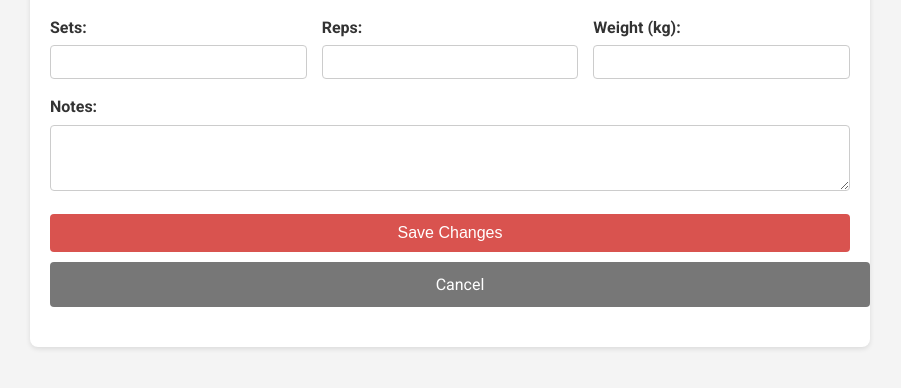
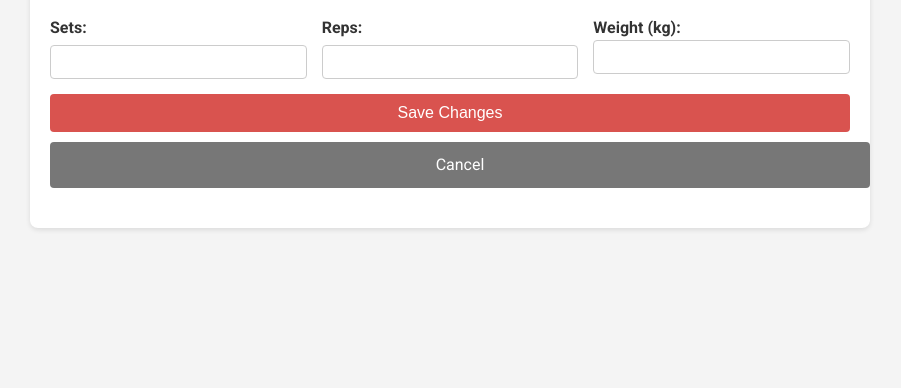
Before and after one commit to CazK0/Basic-Gym, a Flask app: template GymProject/templates/edit.html in a window 1280 px wide. Shown: the part 287-675 px from the top of the page, without its empty margins (190-1091 px from the left). Run offline with Flask 3, Linux system fonts and the light colour scheme; the template is opened without the code that fills it, so the values that code supplies are empty.

Commit message:
Fix HTML formatting in edit.html

```diff
--- a/GymProject/templates/edit.html
+++ b/GymProject/templates/edit.html
@@ -38,14 +38,9 @@
                     <input type="number" id="reps" name="reps" value="{{ workout['Reps'] }}" required>
                 </div>
                 <div class="form-group">
-                    <label for="weight">Weight (kg):</label>
+                    <label for="weight">Weight (kg):</Gg>
                     <input type="number" id="weight" name="weight" step="0.5" value="{{ workout['Weight'] }}">
                 </div>
-            </div>
-
-            <div class="form-group">
-                <label for="notes">Notes:</label>
-                <textarea id="notes" name="notes" rows="3">{{ workout['Notes'] }}</textarea>
             </div>
 
             <button type="submit" class="btn-submit">Save Changes</button>
```
